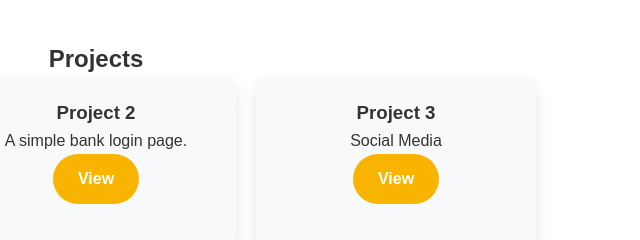
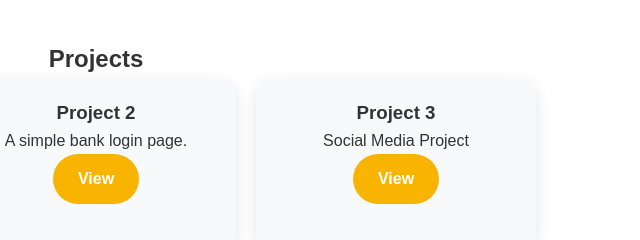
Before and after one commit to abhinavu0701/abhinavu0701.github.io, a plain HTML site: page index.html in a window 1280 px wide. Shown: the part 860-1100 px from the top of the page, 544-1184 px from the left. Drawn offline with Linux system fonts and the light colour scheme; a script that the page names is missing.

Commit message:
Update index.html

```diff
--- a/index.html
+++ b/index.html
@@ -50,7 +50,7 @@
             </div>
             <div class="project-card">
                 <h3>Project 3</h3>
-                <p>Social Media</p>
+                <p>Social Media Project</p>
                 <a href="https://github.com/abhinavu0701/SocialMedia/blob/main/index.html" class="btn">View</a>
             </div>
         </div>
```
